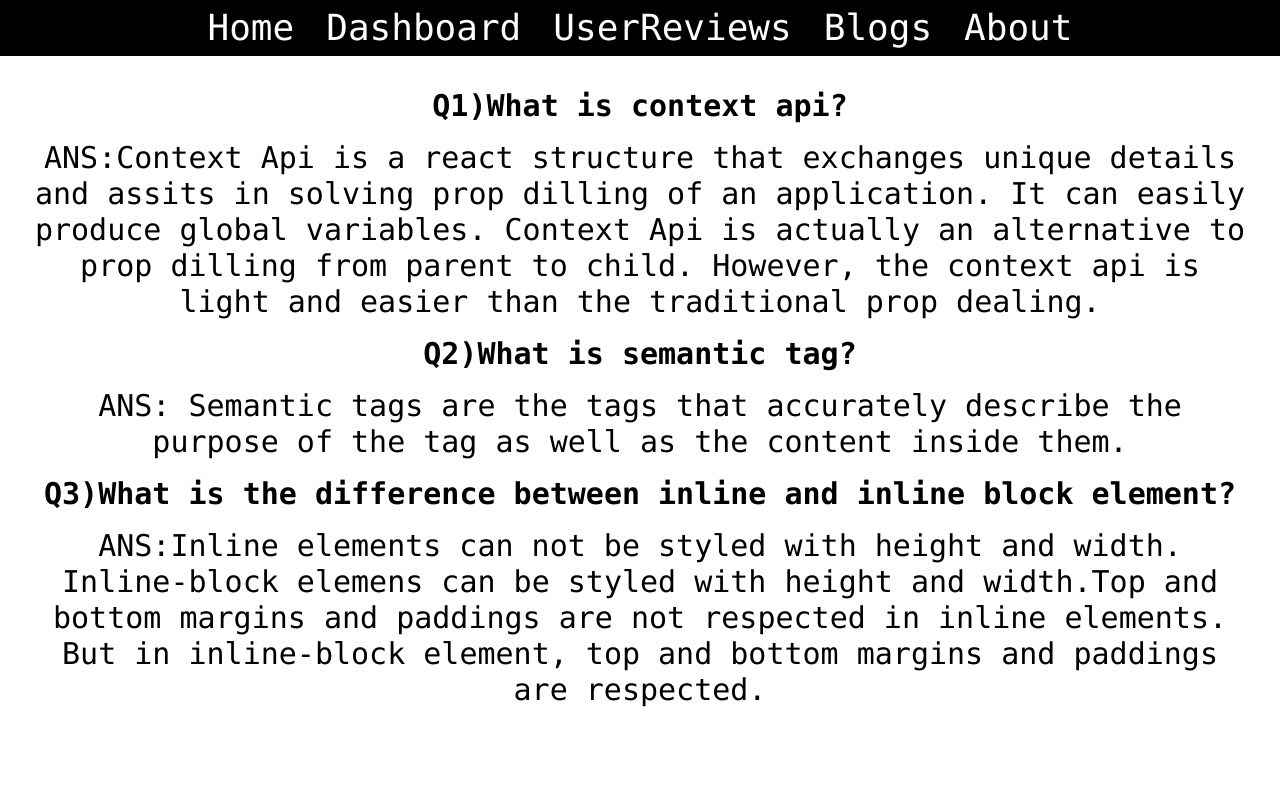
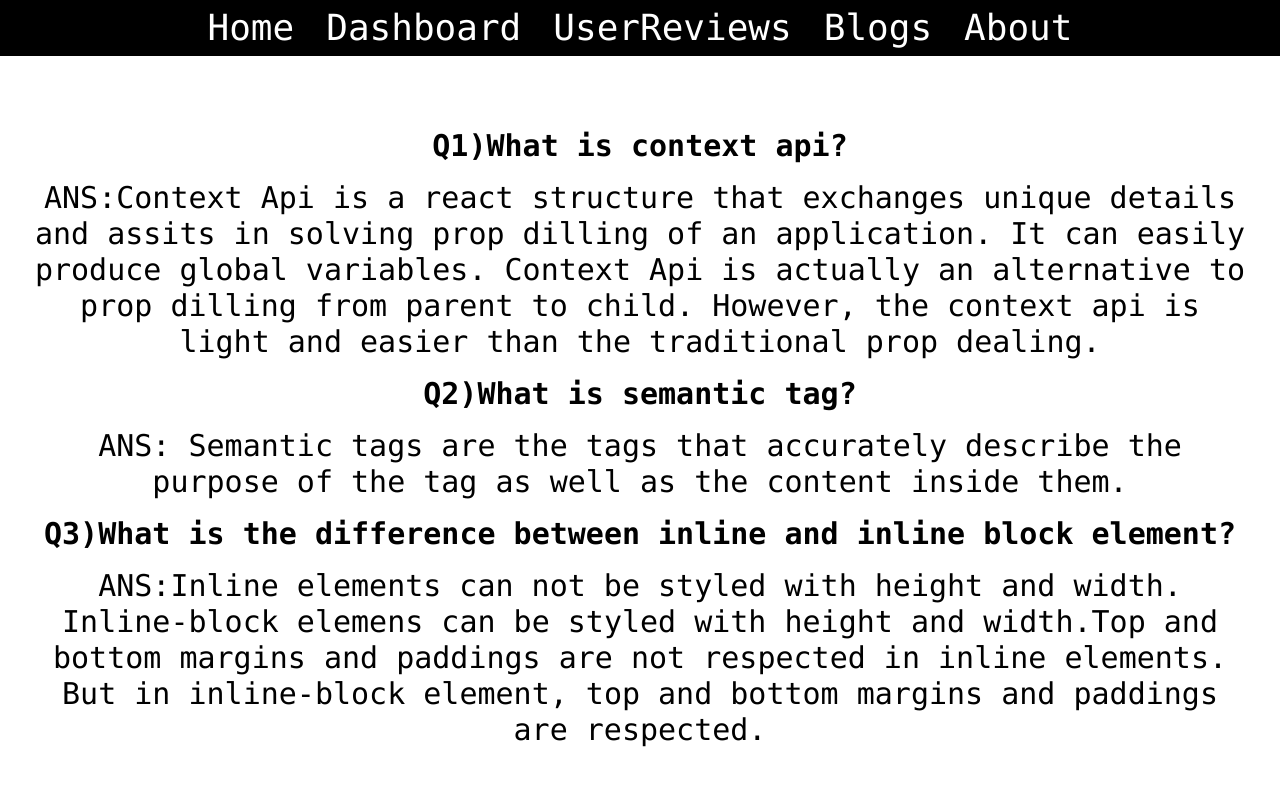
Before and after one commit to pippal5536/clothy-website, a React (Create React App) app: page /blogs in a window 1280 px wide. Shown: the top 786 px of the page. Built offline with nearby package versions, Linux system fonts and the light colour scheme.

Commit message:
fixed position added in navbar

```diff
--- a/src/Components/Blogs/Blogs.js
+++ b/src/Components/Blogs/Blogs.js
@@ -2,7 +2,7 @@ import React from 'react';
 
 const Blogs = () => {
     return (
-        <div className='text-3xl font-mono text-center mt-8 mx-8'>
+        <div className='text-3xl font-mono text-center mt-32 mx-8'>
             <p className='mb-4 font-bold'>Q1)What is context api?</p>
             <p className='mb-4'>ANS:Context Api is a react structure that exchanges unique details and assits in solving prop dilling of an application. It can easily produce global variables. Context Api is actually an alternative to prop dilling from parent to child. However, the context api is light and easier than the traditional prop dealing.</p>
             <p className='mb-4 font-bold'>Q2)What is semantic tag?</p>
--- a/src/Components/Dashboard/Dashboard.js
+++ b/src/Components/Dashboard/Dashboard.js
@@ -45,7 +45,7 @@ const Dashboard = () => {
 
 
     return (
-        <div className='grid grid-cols-2'>
+        <div className='grid grid-cols-2 mt-8' >
             <div className='mt-16'>
                 <LineChart width={600} height={300} data={data}>
                     <Line type="monotone" dataKey="sell" stroke="#8884d8" />
--- a/src/Components/Header/Header.js
+++ b/src/Components/Header/Header.js
@@ -10,7 +10,7 @@ const Header = () => {
 
 
     return (
-        <nav>
+        <nav className='fixed top-0 left-0 right-0'>
             <div className='font-mono font-light text-4xl flex justify-center p-2 text-white bg-black '>
                 <Link className='mx-4' to='/'>Home</Link>
                 <Link className='mx-4' to='/dashboard'>Dashboard</Link>
--- a/src/Components/Home/Home.js
+++ b/src/Components/Home/Home.js
@@ -3,7 +3,7 @@ import homeImage from '../../Assets/images/home.jpg'
 
 const Home = () => {
     return (
-        <div>
+        <div className='mt-16'>
             <div className='grid grid-cols-2 gap-y-4'>
                 <div className='my-14 mx-10 font-mono text-8xl font-bold'>
                     <h1>BEST DEAL TODAY!!!</h1>
```
